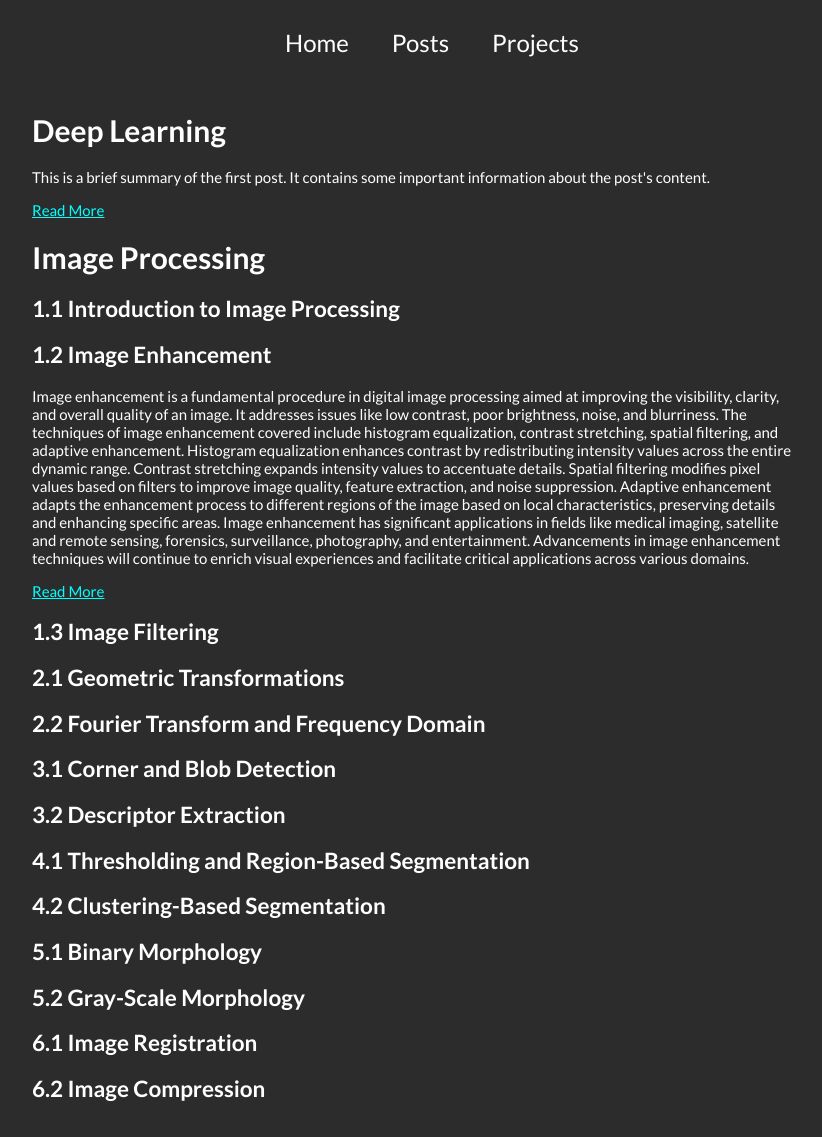
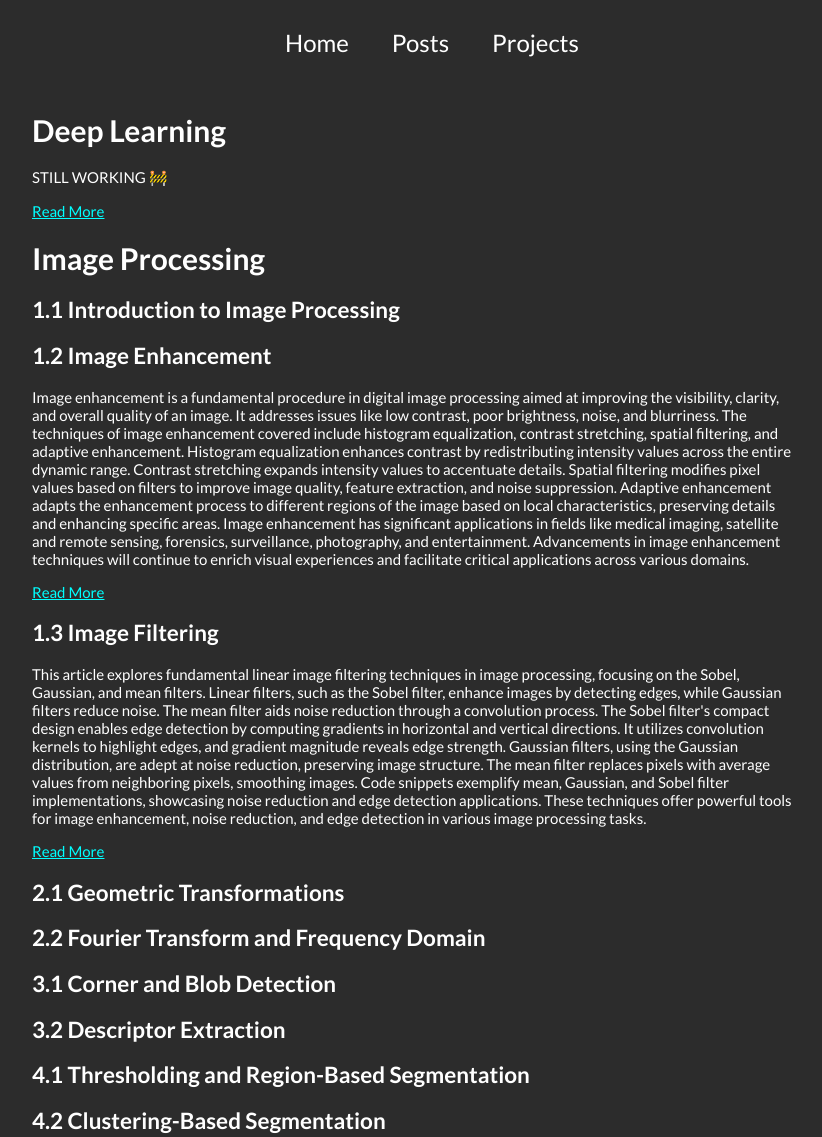
Before and after one commit to henriquevedoveli/henriquevedoveli.github.io, a plain HTML site: page posts.html in a window 1280 px wide. Shown: the top 1137 px of the page, without its empty margins (228-1050 px from the left). Drawn offline with Linux system fonts and the light colour scheme.

Commit message:
fix links and adding cv

```diff
--- a/posts.html
+++ b/posts.html
@@ -35,8 +35,7 @@
 
                 <!-- Post 1 -->
                 <h1>Deep Learning</h1>
-                <p>This is a brief summary of the first post. It contains some important information about the post's
-                  content.</p>
+                <p>STILL WORKING 🚧</p>
                 <p><a href="post1.html">Read More</a></p>
 
                 <!-- Post 2 -->
@@ -61,6 +60,10 @@
                 <p><a href="https://medium.com/@henriquevedoveli/image-enhancement-4e18c1767c7">Read More</a></p>
 
                 <h2>1.3 Image Filtering</h2>
+
+                <p>This article explores fundamental linear image filtering techniques in image processing, focusing on the Sobel, Gaussian, and mean filters. Linear filters, such as the Sobel filter, enhance images by detecting edges, while Gaussian filters reduce noise. The mean filter aids noise reduction through a convolution process. The Sobel filter's compact design enables edge detection by computing gradients in horizontal and vertical directions. It utilizes convolution kernels to highlight edges, and gradient magnitude reveals edge strength. Gaussian filters, using the Gaussian distribution, are adept at noise reduction, preserving image structure. The mean filter replaces pixels with average values from neighboring pixels, smoothing images. Code snippets exemplify mean, Gaussian, and Sobel filter implementations, showcasing noise reduction and edge detection applications. These techniques offer powerful tools for image enhancement, noise reduction, and edge detection in various image processing tasks.</p>
+
+                <p><a href="https://medium.com/@henriquevedoveli/image-enhancement-4e18c1767c7">Read More</a></p>
 
                 <h2>2.1 Geometric Transformations</h2>
 
```
Also changed, not shown: index.html (+2 -2 lines), projects.html (+1 -1 lines), 1 other file.
